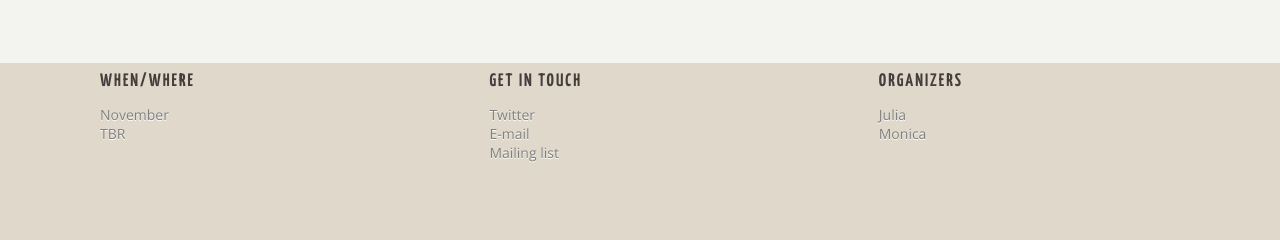
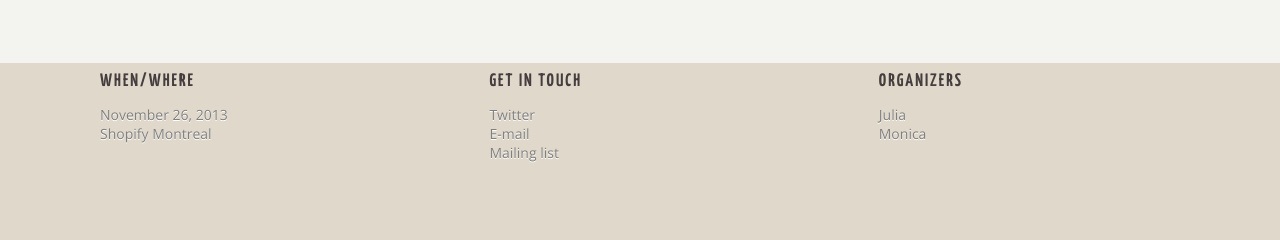
Before and after one commit to notwaldorf/hacknight, a Jekyll site: the page built from index.html, in a window 1280 px wide. Shown: the part 726-966 px from the top of the page. Built offline with Jekyll 4.4.1, drawn with Linux system fonts in a browser that asks for light colours.

Commit message:
november!

```diff
--- a/_layouts/page.html
+++ b/_layouts/page.html
@@ -41,8 +41,8 @@
     <div class="footer-wrapper">
       <div class="footer-column">
           <h3 class="widget-title">When/Where</h3>
-          <p>November<br/>
-            TBR</p>
+          <p>November 26, 2013<br/>
+            <a href="http://goo.gl/maps/2ry2F">Shopify Montreal</a></p>
       </div>
 
       <div class="footer-column">
```
